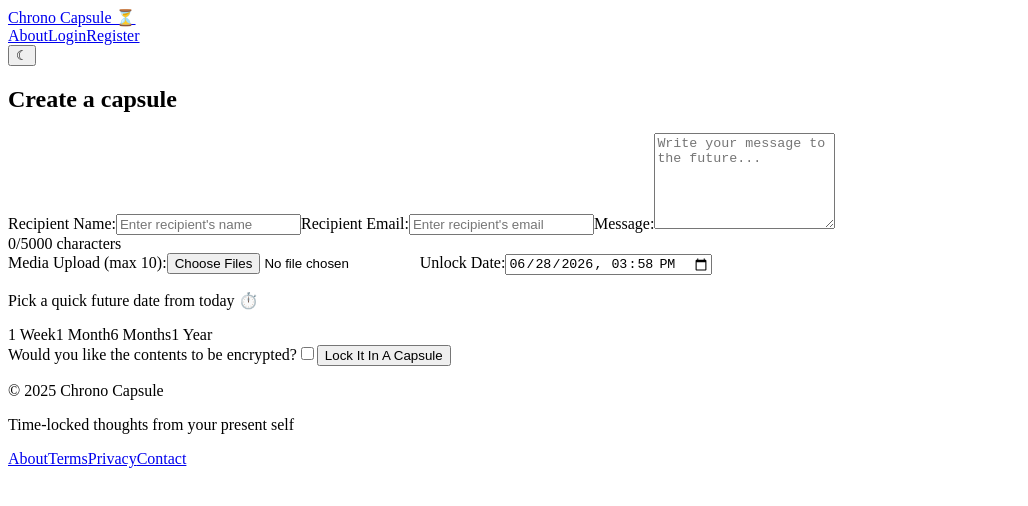
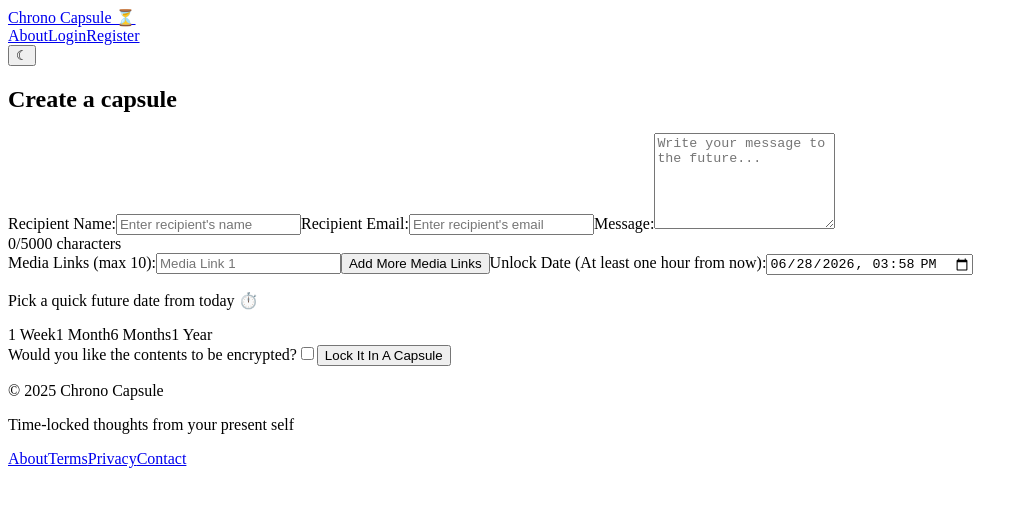
Before and after one commit to PuneetGopinath/chrono-capsule, a React app: page /create in a window 1280 px wide. Shown: the top 506 px of the page, without its empty margins (0-1028 px from the left). Built offline with nearby package versions, Linux system fonts and the light colour scheme; the HTML template or start-up script is replaced by a standard one.

Commit message:
refactor: remove file upload, instead allow user to provide media link, implement validation of unlock date, must be at least 50 mins from time of submission of form.
Implementation of file upload will be done in future versions, after a production-ready version of chrono-capsule is released.

```diff
--- a/src/client/components/CapsuleForm.jsx
+++ b/src/client/components/CapsuleForm.jsx
@@ -25,11 +25,18 @@ export default function CapsuleForm() {
 
     const now = new Date();
     now.setMinutes(now.getMinutes() - now.getTimezoneOffset()); // Adjust to local time
-    //TODO: Validate that unlock date is at least 1 hour in the future
+    const min = new Date(now);
+    min.setHours(min.getHours() + 1); // Minimum unlock date is 1 hour from now
     const valD = new Date(now);
     valD.setFullYear(now.getFullYear() + 1); // Default unlock date is 1 year from now
 
     const [date, setDate] = useState(valD);
+
+    const [ mediaLinks, setMediaLinks ] = useState([
+        {
+            path: ""
+        }
+    ]);
 
     const [ selectedLabel, setSelectedLabel ] = useState(null);
 
@@ -48,6 +55,10 @@ export default function CapsuleForm() {
 
         const form = event.target;
         const formData = new FormData(form);
+
+        if (new Date(formData.get("unlockDate") < min)) {
+            return alert("Unlock Date must be at least 1 hour from now.");
+        }
 
         try {
             console.log(formData);
@@ -120,19 +131,44 @@ export default function CapsuleForm() {
                     />
                     <div>{message.length}/{maxChars} characters</div>
 
-                    <label>Media Upload (max 10):</label>
-                    <input
-                        type="file"
-                        name="media"
-                        multiple
-                        accept="image/*, video/*, audio/*"
-                    />
+                    <label>Media Links (max 10):</label>
+                    {mediaLinks.map((obj, index) => {
+                        return (<input
+                            key={index}
+                            type="text"
+                            name={`media${index}`}
+                            placeholder={`Media Link ${index + 1}`}
+                            value={obj.path}
+                            onChange={(e) => {
+                                const updatedLinks = [...mediaLinks];
+                                updatedLinks[index].path = e.target.value;
+                                setMediaLinks(updatedLinks);
+                            }}
+                        />);
+                    })}
+                    <button
+                        type="button"
+                        className="add-media"
+                        onClick={() => {
+                            const count = mediaLinks.length;
+                            if (count >= 10) {
+                                return alert("You can only add up to 10 media links.");
+                            }
+                            const previousPath = mediaLinks[count - 1].path;
+                            if (previousPath === "") {
+                                return alert("Please fill the previous media link before adding a new one.");
+                            }
+                            setMediaLinks([...mediaLinks, { path: "" }]);
+                        }}
+                    >
+                        Add More Media Links
+                    </button>
 
-                    <label>Unlock Date:</label>
+                    <label>Unlock Date (At least one hour from now):</label>
                     <input
                         type="datetime-local"
                         name="unlockDate"
-                        min={now.toISOString().slice(0, 16)}
+                        min={min.toISOString().slice(0, 16)}
                         value={date.toISOString().slice(0, 16)}
                         onChange={handleDateChange}
                         required
--- a/src/client/index.css
+++ b/src/client/index.css
@@ -158,6 +158,22 @@ textarea:focus {
     min-height: 120px;
 }
 
+.add-media {
+    margin-top: 0.5rem;
+    background: none;
+    border: 1px dashed var(--accent);
+    color: var(--accent);
+    padding: 0.4rem 0.8rem;
+    border-radius: 6px;
+    cursor: pointer;
+    font-size: 0.9rem;
+    transition: background-color 0.2s ease;
+}
+
+.add-media:hover {
+    background-color: color-mix(in srgb, var(--accent) 10%, transparent);
+}
+
 input[type="datetime-local"] {
     color-scheme: light;
 }
--- a/src/server/controllers/capsuleC.js
+++ b/src/server/controllers/capsuleC.js
@@ -14,6 +14,10 @@ exports.create = async (req, res) => {
 
     if (recipient.length > 64)
         return res.status(400).json({ error: "Recipient name exceeds maximum length of 64 characters" });
+
+    const d = new Date(unlockDate);
+    if (isNaN(d.getTime() || d.getTime() < (Date.now() + 50 * 60 * 1000))) // Give them grace time, instead of 1 hour, a 50 min check at backend is good to go, UX is our priority
+        return res.status(400).json({ error: "Unlock date must be at least 50 minutes in the future at the time of submission."})
 
     const cleanEmail = recipientEmail.trim().toLowerCase(); // Most email providers are case-insensitive
 
```
